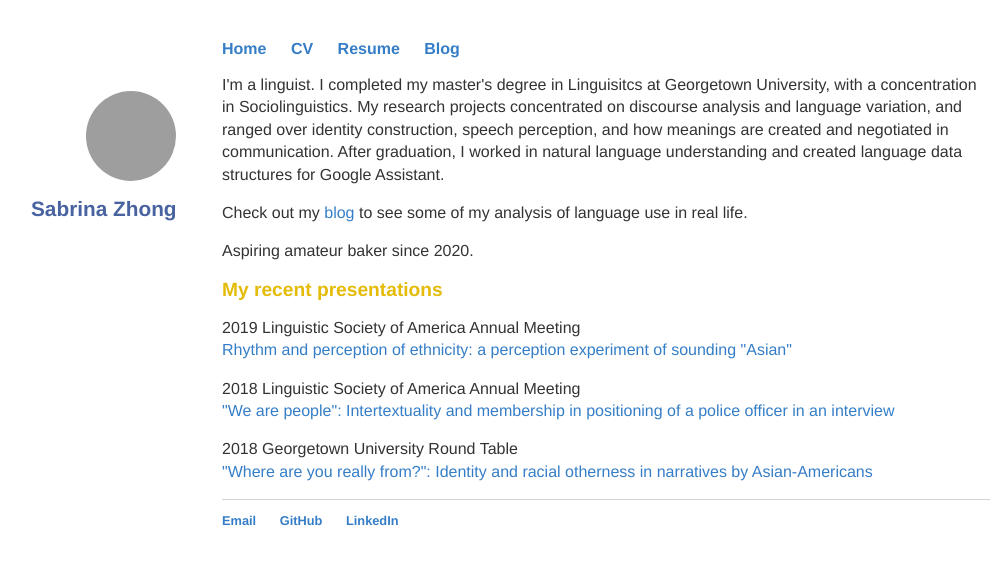
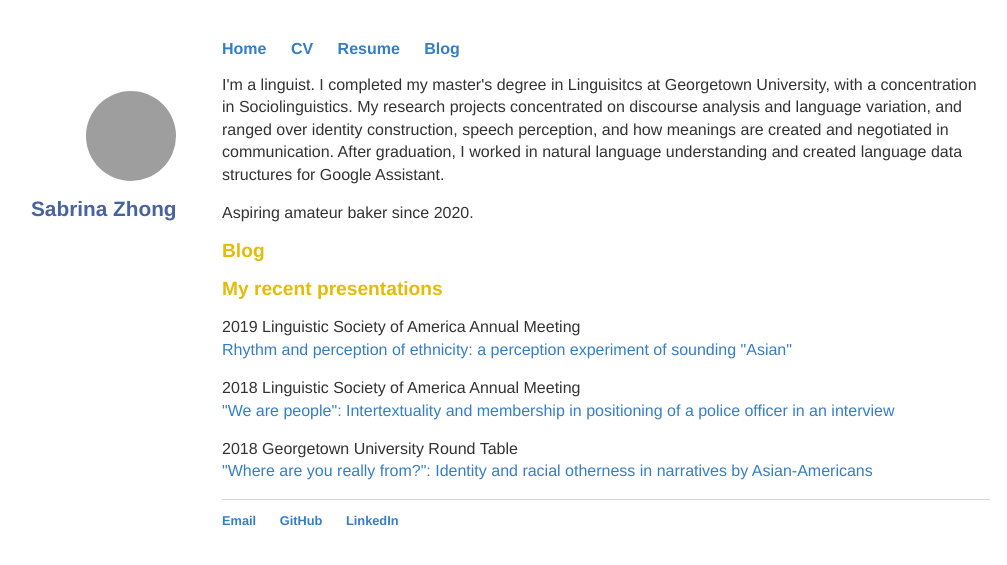
Before and after one commit to sabrinazhong/sabrinazhong.github.io, a Jekyll site: the page built from index.html, in a window 1280 px wide, cut to the strip 0-565 px from the top of the page. Shown: the whole strip, without its empty margins (34-1041 px from the left). Built offline with Jekyll 4.4.1, drawn with Linux system fonts in a browser that asks for light colours; grey boxes are pictures that could not be loaded.

Commit message:
Update index.html

```diff
--- a/index.html
+++ b/index.html
@@ -9,9 +9,10 @@ title: Sabrina Zhong, Personal Website
            over identity construction, speech perception, and how meanings are created and negotiated in communication.
 	   After graduation, I worked in natural language understanding and created language data structures for Google
 	   Assistant. </p>
-	<p>Check out my <a href="/blog"> blog </a> to see some of my analysis of language use in real
-	   life. </p>
+
 	<p>Aspiring amateur baker since 2020. </p>
+
+	<h2>Blog</h2>
 
 	<h2>My recent presentations</h2>
 	<p>2019 Linguistic Society of America Annual Meeting<br>
```
